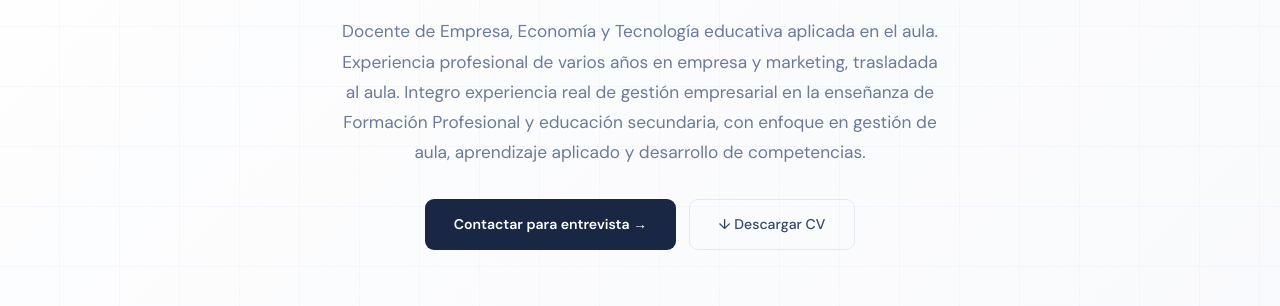
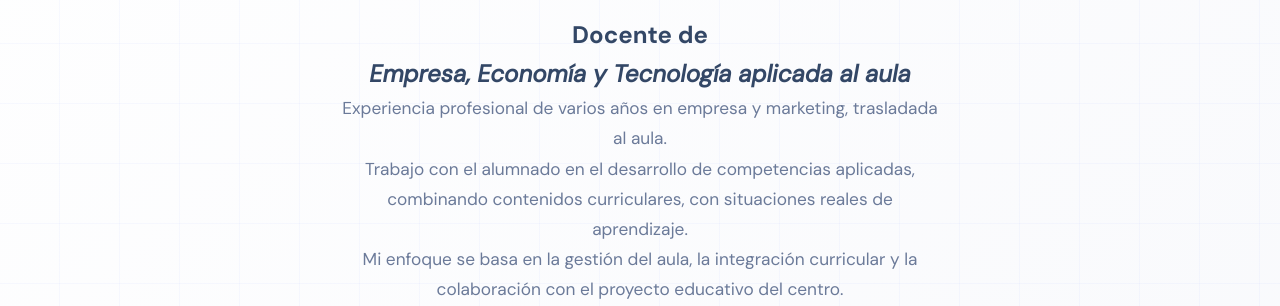
Before and after one commit to juanpeco/juanpeco.com, a plain HTML site: page index.html in a window 1280 px wide. Shown: the part 474-780 px from the top of the page. Drawn offline with Linux system fonts and the light colour scheme.

Commit message:
Update index.html

```diff
--- a/index.html
+++ b/index.html
@@ -708,9 +708,14 @@ footer {
       Juan Peco<br>
       <em>Docente de Formación Profesional, ESO y Bachillerato</em>
     </h1>
+    <h2 class="hero-h2">
+      Docente de <br>
+      <em>Empresa, Economía y Tecnología aplicada al aula</em>
+    </h1>
     <p class="hero-sub">
-      Docente de Empresa, Economía y Tecnología educativa aplicada en el aula. Experiencia profesional de varios años en empresa y marketing, trasladada al aula.
-      Integro experiencia real de gestión empresarial en la enseñanza de Formación Profesional y educación secundaria, con enfoque en gestión de aula, aprendizaje aplicado y desarrollo de competencias.
+      Experiencia profesional de varios años en empresa y marketing, trasladada al aula.<br>
+      Trabajo con el alumnado en el desarrollo de competencias aplicadas, combinando contenidos curriculares, con situaciones reales de aprendizaje.<br>
+      Mi enfoque se basa en la gestión del aula, la integración curricular y la colaboración con el proyecto educativo del centro.
     </p>
     <div class="hero-actions">
       <a href="mailto:hola@juanpeco.com" class="btn-primary">Contactar para entrevista →</a>
```
